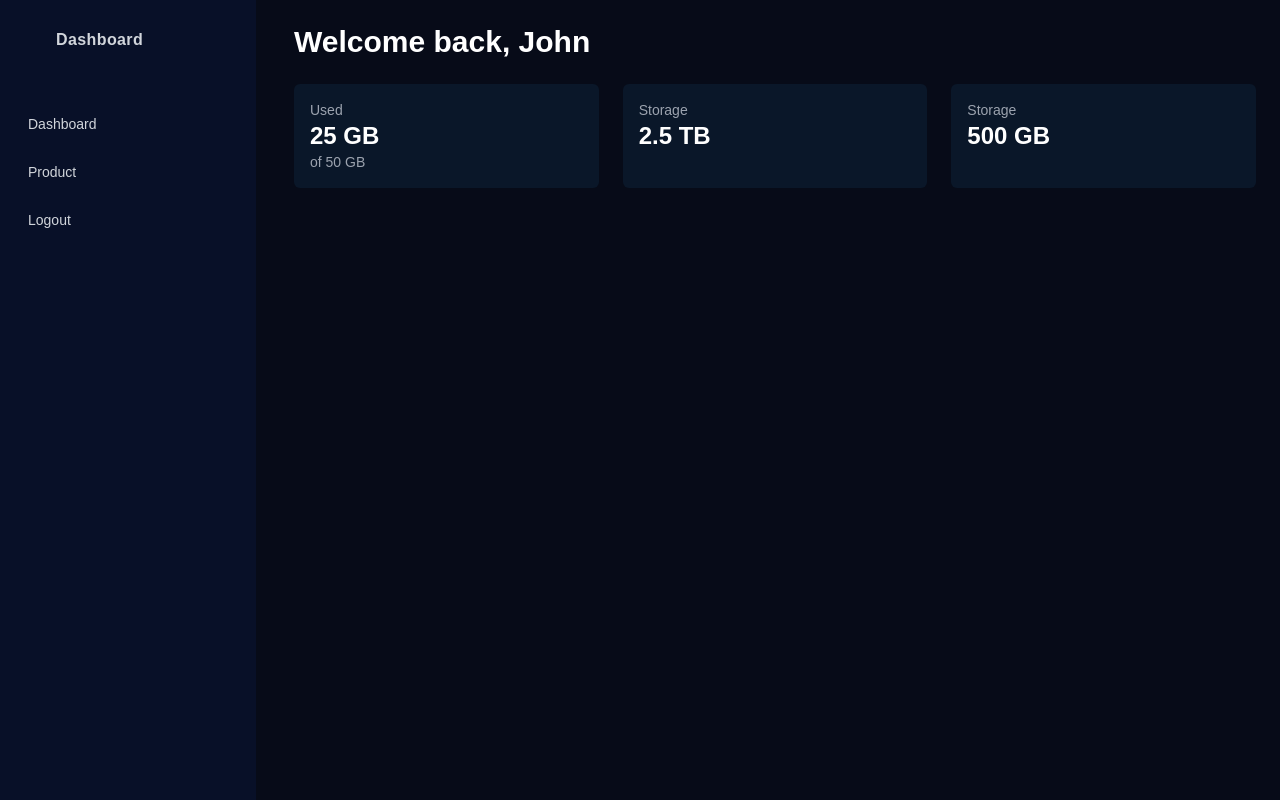
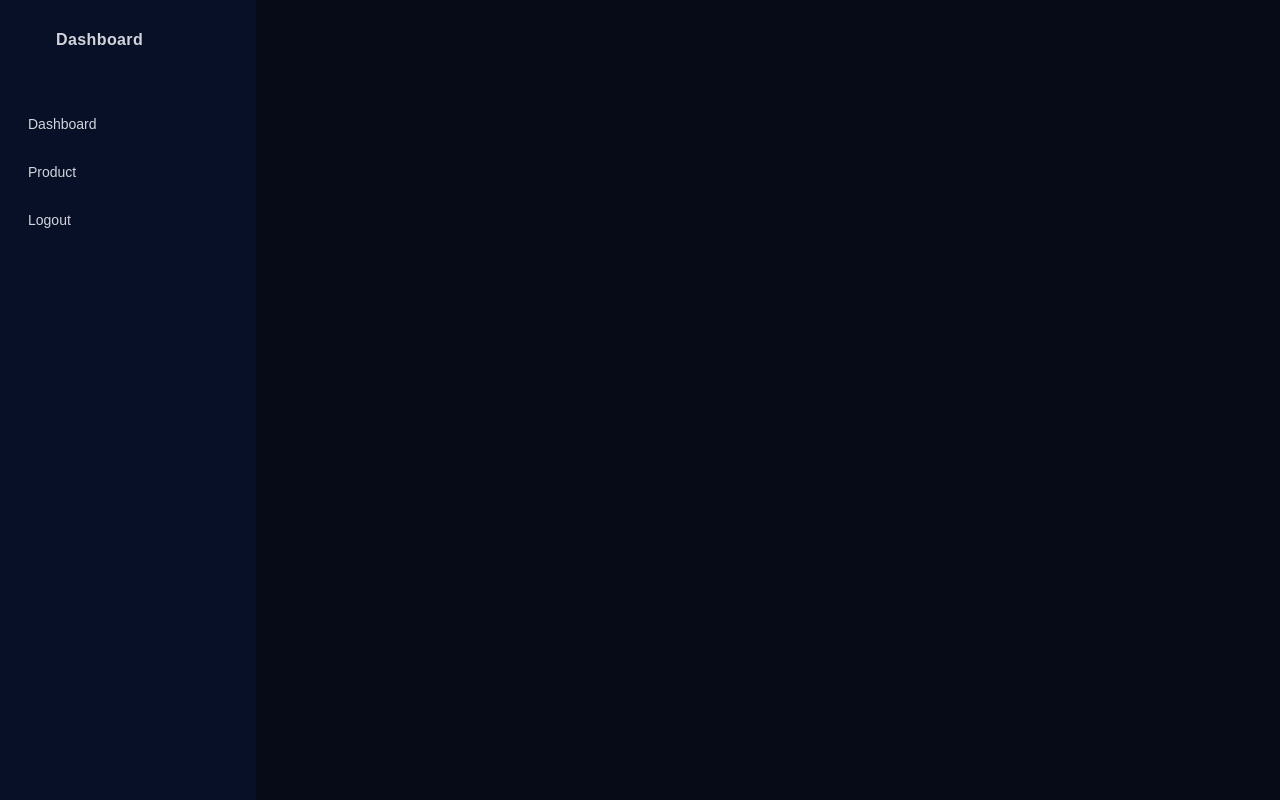
Before and after one commit to mfaisal-kit/adminpanelfinal, a Next.js app: page /dashboard in a window 1280 px wide. Built offline with nearby package versions, Linux system fonts and the light colour scheme; sample sign-in values are in the browser's storage.

Commit message:
Setting of dashboard

```diff
--- a/src/app/(adminpanel)/dashboard/page.tsx
+++ b/src/app/(adminpanel)/dashboard/page.tsx
@@ -34,21 +34,10 @@ export default function Dashboard() {
               max-lg:ml-[240px] max-lg:ml-0"
 
         >
-          <h1 className="text-white text-3xl font-semibold">Welcome back, John</h1>
+
           <div className="grid grid-cols-3 gap-6 mt-6">
-            <div className="bg-[#0a1729] p-4 rounded-md">
-              <h3 className="text-gray-400 text-sm">Used</h3>
-              <p className="text-2xl text-white font-bold">25 GB</p>
-              <p className="text-sm text-gray-400">of 50 GB</p>
-            </div>
-            <div className="bg-[#0a1729] p-4 rounded-md">
-              <h3 className="text-gray-400 text-sm">Storage</h3>
-              <p className="text-2xl text-white font-bold">2.5 TB</p>
-            </div>
-            <div className="bg-[#0a1729] p-4 rounded-md">
-              <h3 className="text-gray-400 text-sm">Storage</h3>
-              <p className="text-2xl text-white font-bold">500 GB</p>
-            </div>
+
+
           </div>
         </main>
       </div>
```
